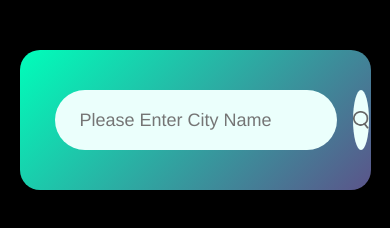
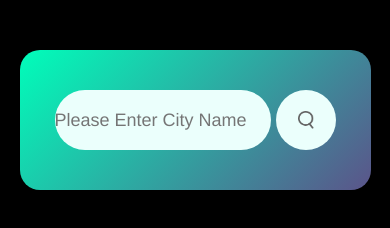
Before and after one commit to abrar1335/weather, a plain HTML site: page index.html in a window 390 px wide. Drawn offline with Linux system fonts and the light colour scheme.

Commit message:
Update style.css

```diff
--- a/style.css
+++ b/style.css
@@ -96,3 +96,20 @@ body {
 .weather {
     display: none;
 }
+
+@media screen and (max-width:576px) {
+    .card .search {
+        display: flex;
+        align-items: flex-start;
+        justify-content: center;
+    }
+    .card .search  input {
+        padding:0;
+        margin-right:5px;
+        width: 90%;
+    }
+    .card {
+        height: auto;
+    }
+
+}
```
